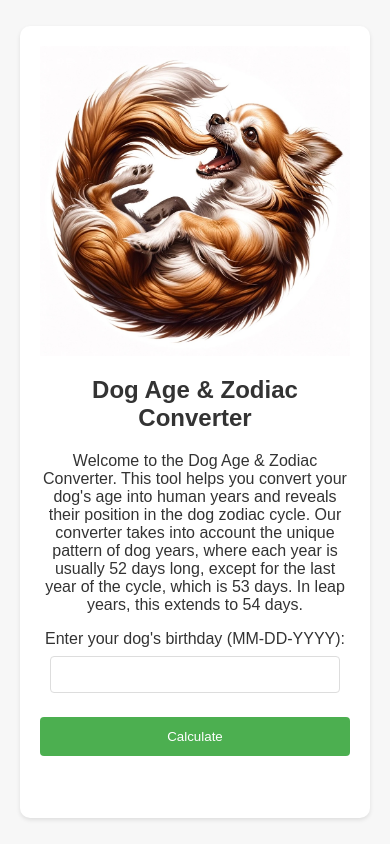
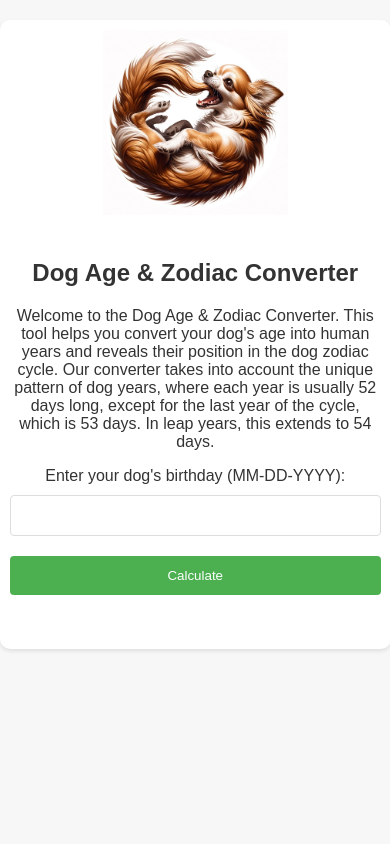
Before and after one commit to gabevidal/dog-cycle, a plain HTML site: page index.html in a window 390 px wide. Drawn offline with Linux system fonts and the light colour scheme.

Commit message:
updated css to be more mobile optimized

```diff
--- a/style.css
+++ b/style.css
@@ -4,50 +4,57 @@ body {
     margin: 0;
     padding: 0;
     color: #333;
-    display: flex;
-    justify-content: center;
-    align-items: center;
-    min-height: 100vh;
+    text-align: center;
 }
+
 .container {
     width: 90%;
     max-width: 400px;
-    margin: 20px;
+    margin: 20px auto;
     background-color: #fff;
-    padding: 20px;
+    padding: 15px;
     box-shadow: 0 2px 4px rgba(0,0,0,0.1);
     border-radius: 10px;
-    text-align: center;
 }
-input[type="text"] {
-    width: calc(100% - 20px);
-    padding: 10px;
-    margin-top: 8px;
-    margin-bottom: 16px;
+
+input[type="text"], button {
+    width: 100%;
+    padding: 12px;
+    margin: 10px 0;
     border: 1px solid #ddd;
     border-radius: 4px;
     box-sizing: border-box;
 }
+
 button {
     background-color: #4CAF50;
     color: white;
-    padding: 12px 20px;
-    margin: 8px 0;
     border: none;
-    border-radius: 4px;
     cursor: pointer;
-    width: 100%;
-    box-sizing: border-box;
 }
+
 button:hover {
     background-color: #45a049;
 }
-h2 {
+
+.logo {
+    max-width: 80%;
+    height: auto;
     margin-bottom: 20px;
 }
-.logo {
-    max-width: 100%;
-    height: auto;
-    display: block;
-    margin: 0 auto 20px;
+
+/* Media query for devices with a width less than 600px */
+@media (max-width: 600px) {
+    .container {
+        width: 95%;
+        padding: 10px;
+    }
+
+    h2 {
+        font-size: 1.5em;
+    }
+
+    .logo {
+        max-width: 50%;
+    }
 }
```
